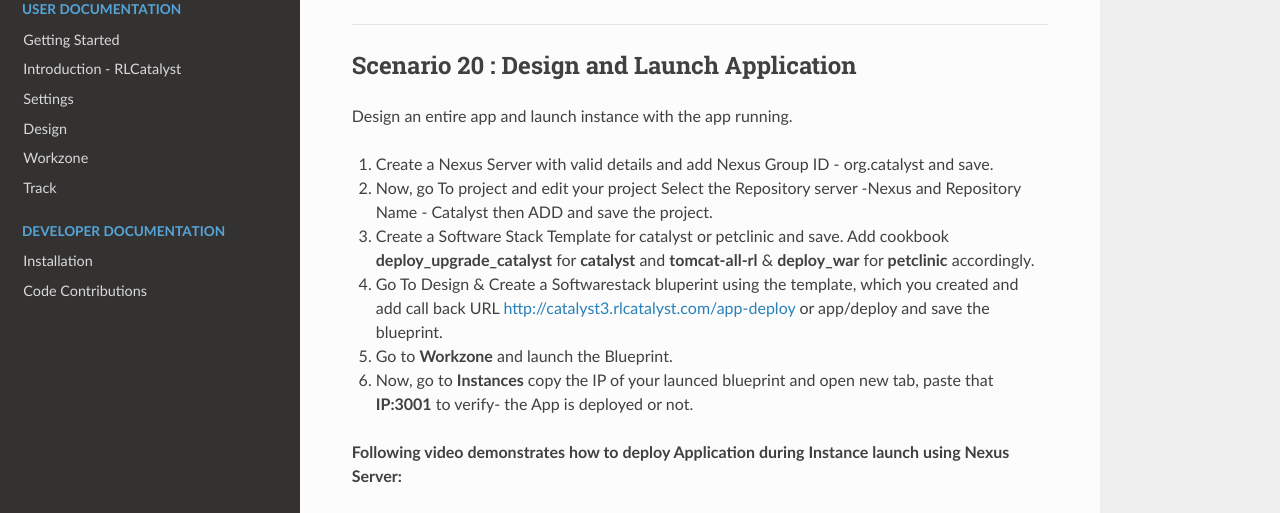
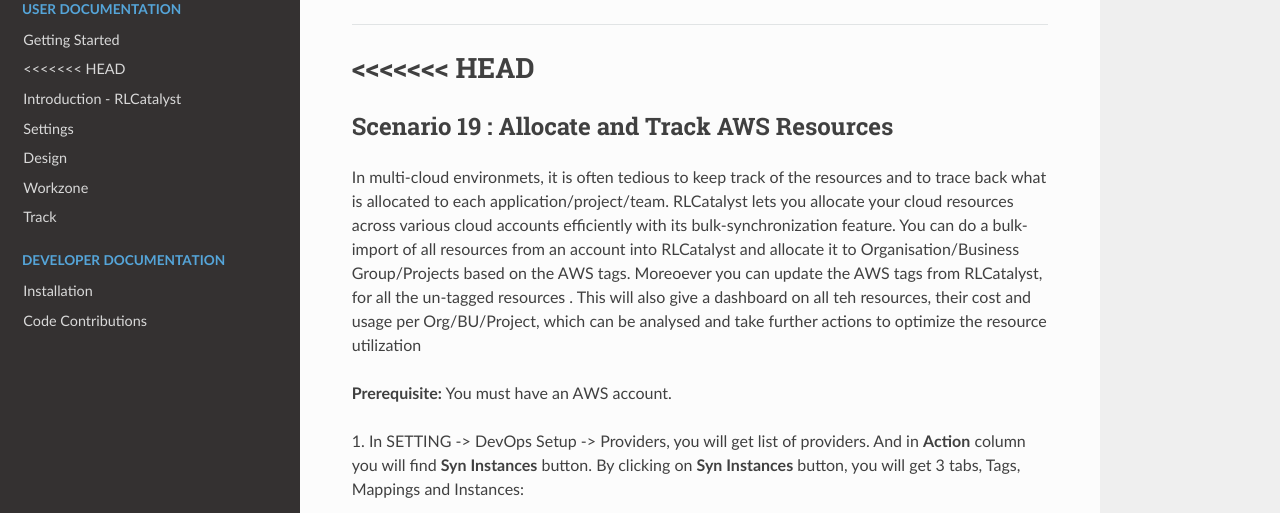
Before and after one commit to RLOpenCatalyst/catdocs, a Sphinx documentation site: the page built from Catalyst/source/gettingimplemented.rst, in a window 1280 px wide and 1400 px high, scrolled down 24418 px. Shown: the part 211-724 px from the top of the window. Built offline with Sphinx 7.4.7 and the Read the Docs theme 2.0.0, drawn with Linux system fonts in a browser that asks for light colours; some of the changed text lies outside the part shown; grey boxes are pictures that could not be loaded.

Commit message:
s19 to s16

```diff
--- a/Catalyst/source/gettingimplemented.rst
+++ b/Catalyst/source/gettingimplemented.rst
@@ -836,6 +836,43 @@
 *****
 
 
+<<<<<<< HEAD
+=======
+Scenario 19 : Allocate and Track AWS Resources
+^^^^^^^^^^^^^^^^^^^^^^^^^^^^^^^^
+In multi-cloud environmets, it is often tedious to keep track of the resources and to trace back what is allocated to each application/project/team. RLCatalyst lets you allocate your cloud resources across various cloud accounts efficiently with its bulk-synchronization feature. You can do a bulk-import of all resources from an account into RLCatalyst and allocate it to Organisation/Business Group/Projects based on the AWS tags. Moreoever you can update the AWS tags from RLCatalyst, for all the un-tagged resources . This will also give a dashboard on all teh resources, their cost and usage per Org/BU/Project, which can be analysed and take further actions to optimize the resource utilization
+
+**Prerequisite:** You must have an AWS account.
+
+1. In SETTING -> DevOps Setup -> Providers, you will get list of providers. And in **Action** column you will find **Syn Instances** button.
+By clicking on **Syn Instances** button, you will get 3 tabs, Tags, Mappings and Instances:
+
+  1. Tags: you have two sections, left side you will get the tags which are present in ur AWS acccount will shown here and you can add description for your refrence only. And right side you can map the tags with PROJECT ans ENVIRONMENT, Specify which tags represent project name and the environment name.
+  Once you will save it, you can see the reflection in Mapping tab.
+
+  2. Mappings: In Mapping, all the mapped Tag Values would be visible with respect to Projects and Environment. Select one tag name for project from drop down as well as Environment tag name for Environment And save the changes. Now go to Instances tab.
+
+  3. Instances: You have instances with 3 statuses:
+
+    * Managed: If catalyst status is 'Managed', you will get all "Bootstraped successfull Instances". You can delete the instances from here.
+
+    * Assigned: In assigned tab you will get mapped instances from mappings. From here you can "Import Instances".
+
+    * Unassigned: Here you will get all other Instances available in your AWS account. Here you can update the tags value by selecting the node.
+
+**Following video demonstrates how to Update tags in AWS:**
+
+
+.. raw:: html
+
+
+    <div style="position:relative;padding-bottom:56.25%;padding-top:30px;height:0;overflow:hidden;">
+        <iframe src="https://www.youtube.com/embed/c1kRGPCWNnQ" frameborder="0" allowfullscreen style="position: absolute; top: 0; left: 0; width: 100%; height: 100%;"></iframe>
+    </div>
+
+
+*****
+>>>>>>> d85d284bb702c7f094c0ef79b8909071dd696c04
 
 .. _Design and Launch-Application:
 
--- a/Catalyst/source/gettingstarted.rst
+++ b/Catalyst/source/gettingstarted.rst
@@ -155,6 +155,11 @@
 
 * :ref:`Deploy-a 3-tier application`
 
+<<<<<<< HEAD
+=======
+* :ref:`Allocate and Track AWS Resources`
+
+>>>>>>> d85d284bb702c7f094c0ef79b8909071dd696c04
 * :ref:`Design and Launch-Application`
 
 * :ref:`Design and Launch 3-tier-Application`
```
